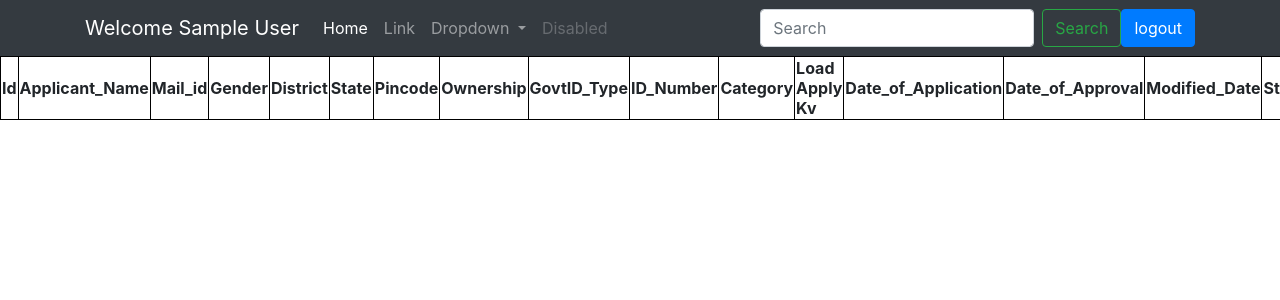
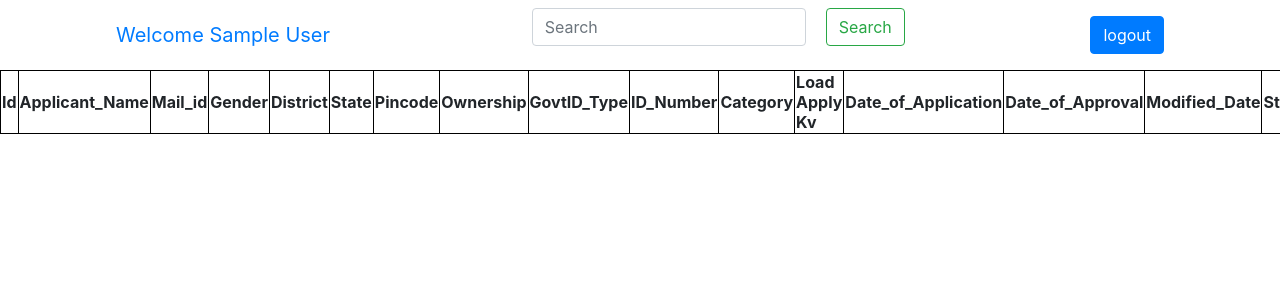
Before and after one commit to Rohini05/Django-project, a Django app: page /electricity_mgmt/ApplicationListview in a window 1280 px wide; the page is wider, and only the part inside the window is pictured. Shown: the top 300 px of that part. Run offline with Django 4.2, Linux system fonts and the light colour scheme; the visitor is signed in with stand-in values (Sample User, id 1); lists and menus that the app fills with data are empty; some libraries are stand-ins or nearby versions.

Commit message:
new html changes

```diff
--- a/electricity_mgmt/templates/electricity_mgmt/table.html
+++ b/electricity_mgmt/templates/electricity_mgmt/table.html
@@ -1,5 +1,11 @@
 <html>
   <head>
+    <link
+      rel="stylesheet"
+      href="https://cdn.jsdelivr.net/npm/bootstrap@4.0.0/dist/css/bootstrap.min.css"
+      integrity="sha384-Gn5384xqQ1aoWXA+058RXPxPg6fy4IWvTNh0E263XmFcJlSAwiGgFAW/dAiS6JXm"
+      crossorigin="anonymous"
+    />
     <style>
       table,
       th,
@@ -7,14 +13,10 @@
         border: 1px solid black;
         border-collapse: collapse;
       }
+      .form-control {
+        margin-right: 20px;
+      }
     </style>
-
-    <link
-      rel="stylesheet"
-      href="https://cdn.jsdelivr.net/npm/bootstrap@4.0.0/dist/css/bootstrap.min.css"
-      integrity="sha384-Gn5384xqQ1aoWXA+058RXPxPg6fy4IWvTNh0E263XmFcJlSAwiGgFAW/dAiS6JXm"
-      crossorigin="anonymous"
-    />
     <script
       src="https://code.jquery.com/jquery-3.2.1.slim.min.js"
       integrity="sha384-KJ3o2DKtIkvYIK3UENzmM7KCkRr/rE9/Qpg6aAZGJwFDMVNA/GpGFF93hXpG5KkN"
@@ -33,72 +35,22 @@
   </head>
 
   <body>
-    <nav class="navbar navbar-expand-lg navbar-dark bg-dark">
-      <div class="container">
-        <a class="navbar-brand" href="{% url 'ApplicationListview' %}"
-          >Welcome {{user.name}}</a
-        >
-        <button
-          class="navbar-toggler"
-          type="button"
-          data-toggle="collapse"
-          data-target="#navbarSupportedContent"
-          aria-controls="navbarSupportedContent"
-          aria-expanded="false"
-          aria-label="Toggle navigation"
-        >
-          <span class="navbar-toggler-icon"></span>
-        </button>
-
-        <div class="collapse navbar-collapse" id="navbarSupportedContent">
-          <ul class="navbar-nav mr-auto">
-            <li class="nav-item active">
-              <a class="nav-link" href="#"
-                >Home <span class="sr-only">(current)</span></a
-              >
-            </li>
-            <li class="nav-item">
-              <a class="nav-link" href="#">Link</a>
-            </li>
-            <li class="nav-item dropdown">
-              <a
-                class="nav-link dropdown-toggle"
-                href="#"
-                id="navbarDropdown"
-                role="button"
-                data-toggle="dropdown"
-                aria-haspopup="true"
-                aria-expanded="false"
-              >
-                Dropdown
-              </a>
-              <div class="dropdown-menu" aria-labelledby="navbarDropdown">
-                <a class="dropdown-item" href="#">Action</a>
-                <a class="dropdown-item" href="#">Another action</a>
-                <div class="dropdown-divider"></div>
-                <a class="dropdown-item" href="#">Something else here</a>
-              </div>
-            </li>
-            <li class="nav-item">
-              <a
-                class="nav-link disabled"
-                href="#"
-                tabindex="-1"
-                aria-disabled="true"
-                >Disabled</a
-              >
-            </li>
-          </ul>
-          <form class="form-inline my-2 my-lg-0">
+    <div class="container">
+      <nav class="navbar bg-body-tertiary mt-lg nav_bar">
+        <div class="container-fluid">
+          <a class="navbar-brand" href="{% url 'ApplicationListview' %}"
+            >Welcome {{user.name}}</a
+          >
+          <form class="d-flex" role="search">
             <input
-              class="form-control mr-sm-2"
+              class="form-control me-2"
               name="q"
               type="search"
               placeholder="Search"
               aria-label="Search"
               value="{{q}}"
             />
-            <button class="btn btn-outline-success my-2 my-sm-0" type="submit">
+            <button class="btn btn-outline-success" type="submit">
               Search
             </button>
           </form>
@@ -114,8 +66,9 @@
             </button>
           </form>
         </div>
-      </div>
-    </nav>
+      </nav>
+    </div>
+
     <table>
       <tr>
         <th scope="col">Id</th>
```
Also changed, not shown: electricity_mgmt/templates/electricity_mgmt/login.html (+9 -24 lines), electricity_mgmt/templates/electricity_mgmt/register.html (+17 -13 lines).
